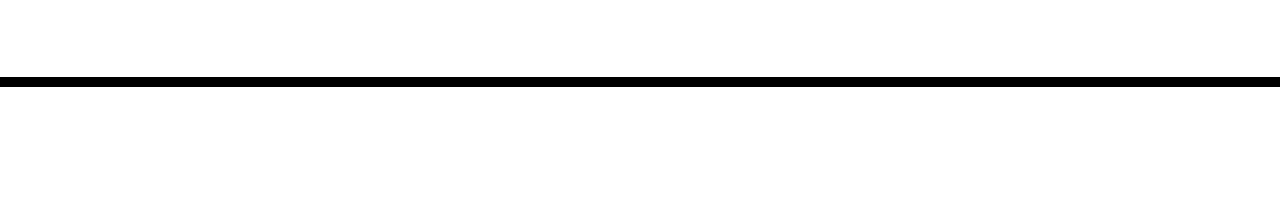
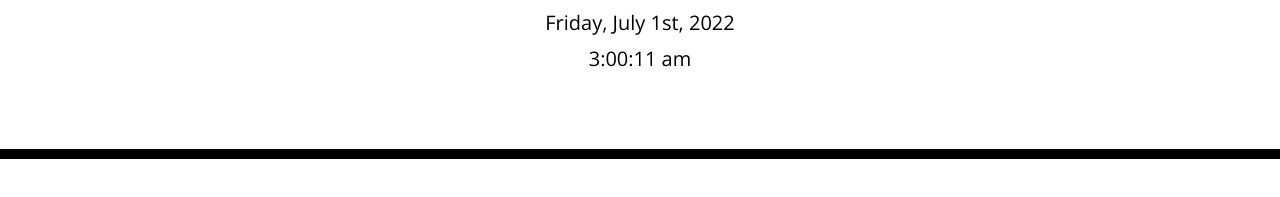
Before and after one commit to ccaitano/daily-planner, a plain HTML site: page index.html in a window 1280 px wide. Shown: the part 181-378 px from the top of the page. Drawn offline with nearby package versions, Linux system fonts and the light colour scheme; files that its build step writes are made by us from their sources.

Commit message:
Display current time and date to page

```diff
--- a/index.html
+++ b/index.html
@@ -18,21 +18,22 @@
       href="https://fonts.googleapis.com/css?family=Open+Sans&display=swap"
       rel="stylesheet"
     />
-    <link rel="stylesheet" href="style.css" />
+    <link rel="stylesheet" href="./assets/style.css" />
     <title>Work Day Scheduler</title>
   </head>
 
   <body>
-    <header class="jumbotron">
+    <header class="jumbotron justify-content-center">
       <h1 class="display-3">Work Day Scheduler</h1>
       <p class="lead">A simple calendar app for scheduling your work day</p>
       <p id="currentDay" class="lead"></p>
+      <p id="currentTime" class="lead"></p>
     </header>
     <div class="container">
       <!-- Timeblocks go here -->
     </div>
-
     <script src="https://code.jquery.com/jquery-3.4.1.min.js"></script>
     <script src="https://cdnjs.cloudflare.com/ajax/libs/moment.js/2.24.0/moment.min.js"></script>
+    <script src="./js/script.js"></script>
   </body>
 </html>
--- a/js/script.js
+++ b/js/script.js
@@ -0,0 +1,11 @@
+//Declare Current Day and Time
+var todayDate = moment().format('dddd, MMMM Do, YYYY');
+var currentTime = moment().format('h:mm:ss a');
+
+//Create Day and Time Elements
+var todayDateEl = document.getElementById("currentDay");
+todayDateEl.textContent = todayDate;
+var currentTimeEl = document.getElementById("currentTime");
+currentTimeEl.textContent = currentTime;
+
+//Display Time Blocks with Save Button
```
Also changed, not shown: assets/style.css (line endings or trailing spaces).
